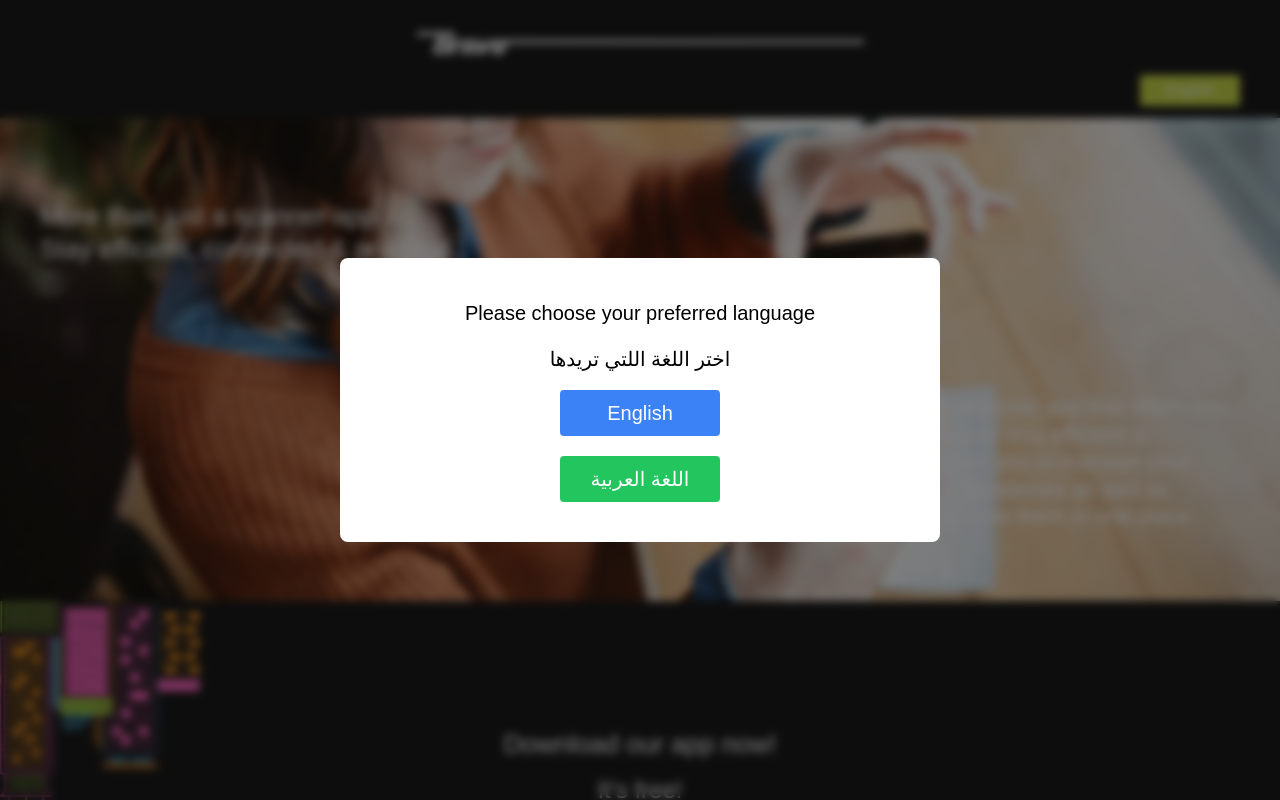
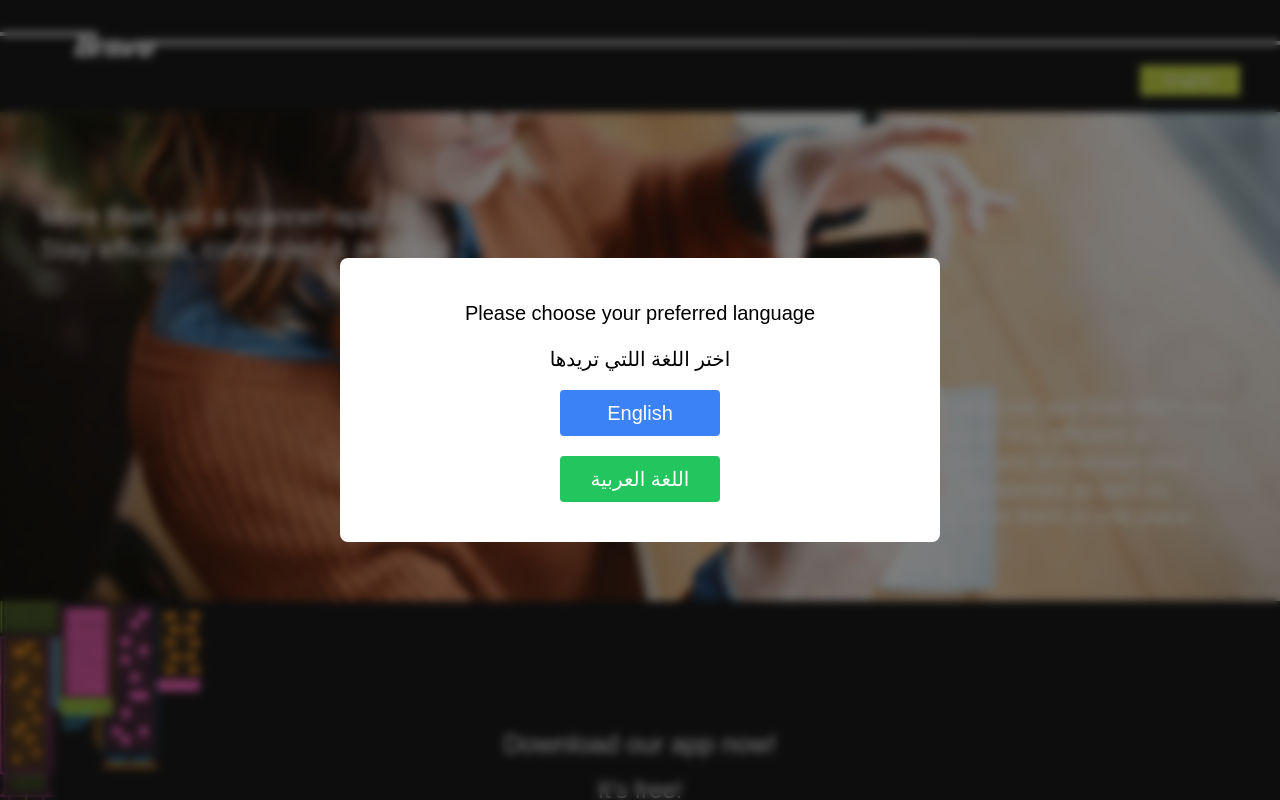
Before and after one commit to ZafCode14/Bravo, a Next.js app: page /en in a window 1280 px wide. Shown: the top 800 px of the page. Built offline with nearby package versions, Linux system fonts and the light colour scheme; a web font is replaced by a local one.

Commit message:
header logo to full width and process section edit

```diff
--- a/components/header.tsx
+++ b/components/header.tsx
@@ -19,9 +19,15 @@ function Header() {
   };
   return (
     <header className={`w-full ${width > 1000 && "absolute top-0 z-10"} bg-color-black flex flex-col items-center justify-center`}>
-      <Image alt="logo" src={'/icons/bravowhite.svg'} height={"2000"} width={"1000"} className="w-[95%] max-w-[447px] h-auto mt-8"/>
-      <div className="w-[1200px] max-w-[95%] flex justify-end mt-[]">
-        <button onClick={handleLanguageChange} className="bg-[#CADB4A] w-[82px] h-[26px] text-white text-[12px] rounded-sm mt-5 mb-3 md:w-[100px] md:h-[31px] md:text-[15px]">{lang}</button>
+      <Image
+        alt="logo"
+        src={width < 1024 ? '/icons/bravowhite.svg' : '/icons/logoWhiteLong.svg'}
+        height={"2000"}
+        width={"1000"}
+        className="w-[95%] max-w-[447px] lg:w-full lg:max-w-full h-auto mt-8"
+      />
+      <div className="w-[1200px] max-w-[95%] flex justify-end">
+        <button onClick={handleLanguageChange} className="bg-[#CADB4A] w-[82px] h-[26px] text-white text-[12px] rounded-sm mt-2 mb-4 md:w-[100px] md:h-[31px] md:text-[15px]">{lang}</button>
       </div>
     </header>
   );
--- a/messages/en.json
+++ b/messages/en.json
@@ -31,7 +31,7 @@
     "text3": "Our main features"
   },
   "Process": {
-    "title1": "Sync calendars with your colleagues & teammates",
+    "title1": "Sync calendars with your teammates",
     "text1": "Bravo Link allows you to sync calendars, share & delegate tasks with your colleagues & teammates to track each others progress & work on team projects.",
     "title2": "Scan documents, notes & flashcards",
     "text2": "Using advanced scanning technology, our scanner camera scan your written notes in the highest quality and allows you to not only save it as notes but also create flashcards! For ease of use, you are allowed to create digital notebooks to save & sort your scanned notes & flashcards in.",
```
Also changed, not shown: public/icons/logoWhiteLong.svg (added).
